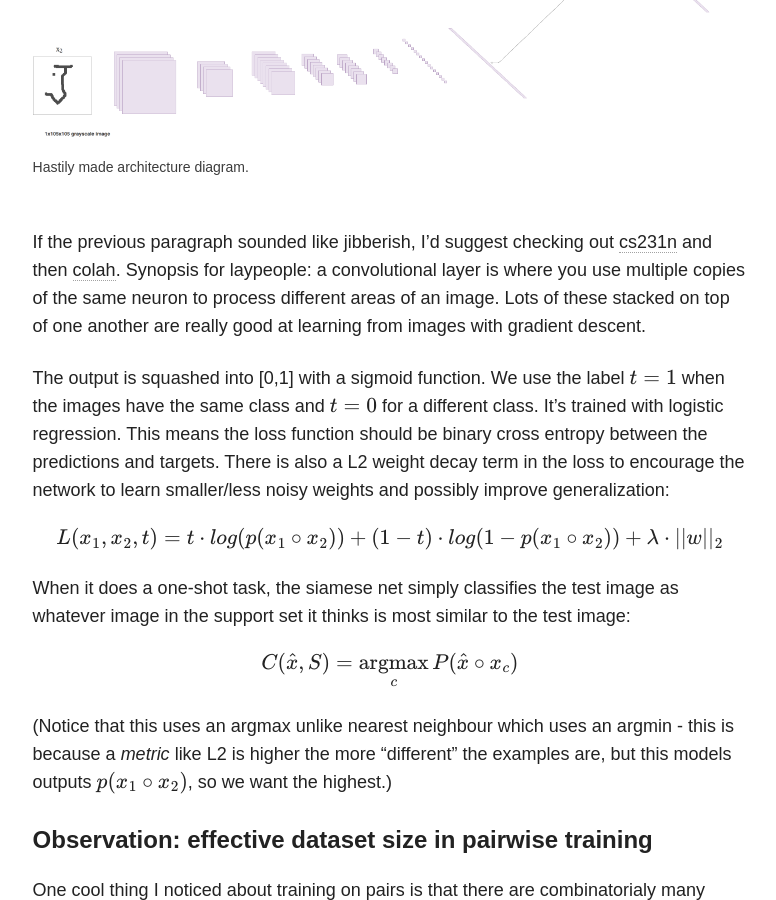
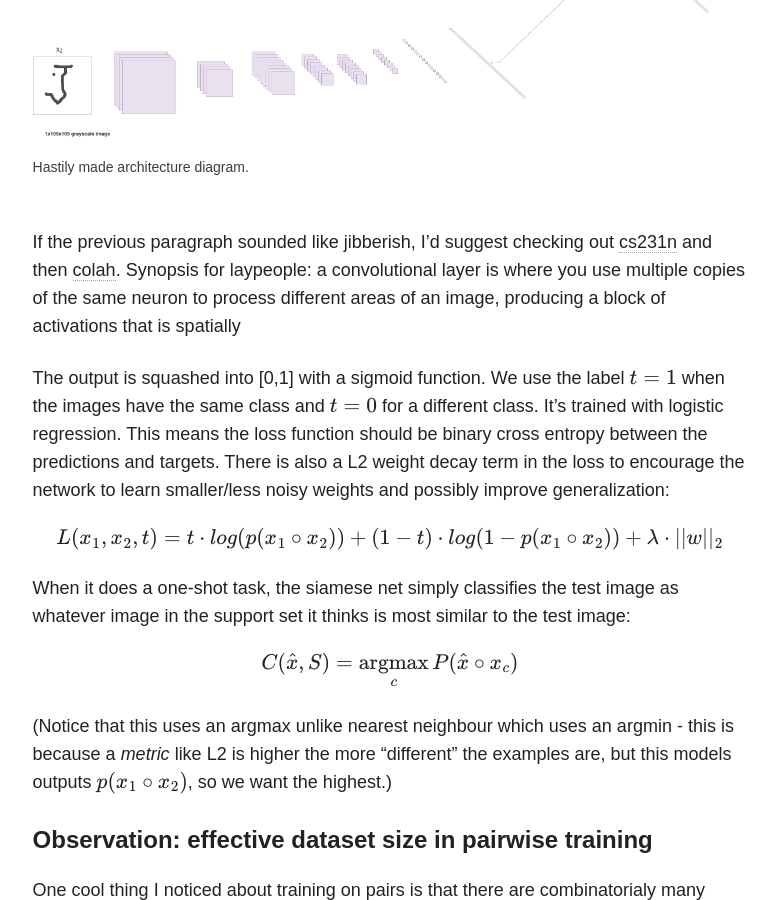
Before and after one commit to sorenbouma/sorenbouma.github.io, a Jekyll site: the page built from _posts/blog/2017-02-11-oneshot.md, in a window 1280 px wide and 900 px high, scrolled down 7577 px. Shown: the whole window, without its empty margins (347-1123 px from the left). Built offline with Jekyll 4.4.1, drawn with Linux system fonts in a browser that asks for light colours; nearby versions of some CDN libraries; formulas are drawn with MathJax 3; comment, search, counter and statistics services are not loaded.

Commit message:
fixed some small issues

```diff
--- a/_posts/blog/2017-02-11-oneshot.md
+++ b/_posts/blog/2017-02-11-oneshot.md
@@ -144,7 +144,7 @@ I'm going to describe the architecture pretty breifly because it's not the impor
 
 
 If the previous paragraph sounded like jibberish, I'd suggest checking out [cs231n](http://cs231n.github.io/convolutional-networks/) and then [colah](http://colah.github.io/posts/tags/convolutional_neural_networks.html).
-Synopsis for laypeople: a convolutional layer is where you use multiple copies of the same neuron to process different areas of an image. Lots of these stacked on top of one another are really good at learning from images with gradient descent.
+Synopsis for laypeople: a convolutional layer is where you use multiple copies of the same neuron to process different areas of an image, producing a block of activations that is spatially
 
 
 The output is squashed into [0,1] with a sigmoid function. We use the label \\(t = 1\\) when the images have the same class and \\(t = 0\\) for a different class. It's trained with logistic regression. This means the loss function should be binary cross entropy between the predictions and targets.
```
